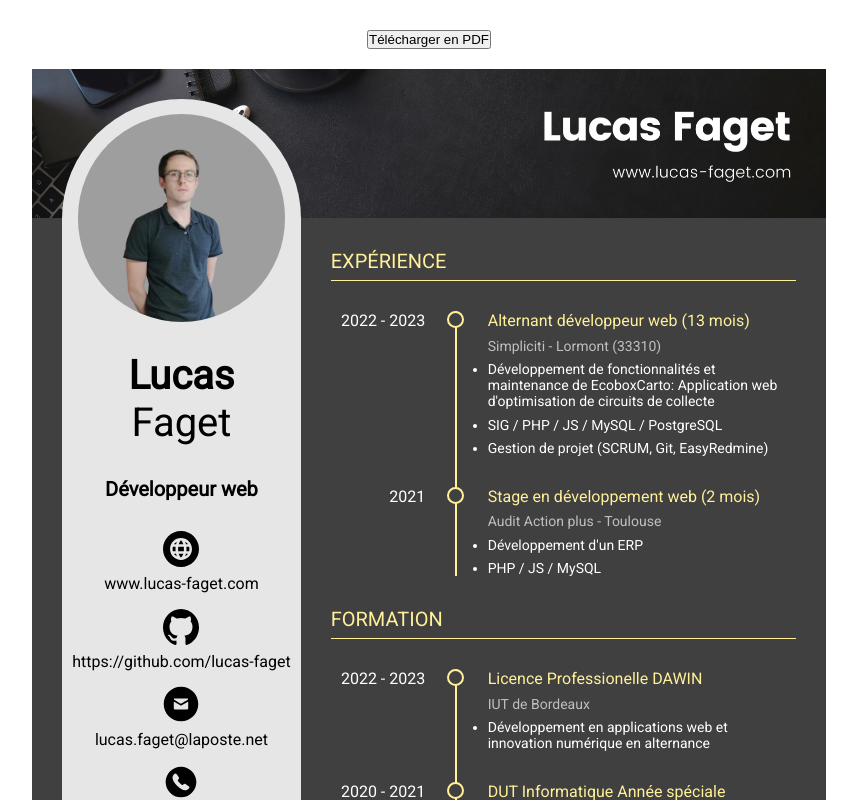
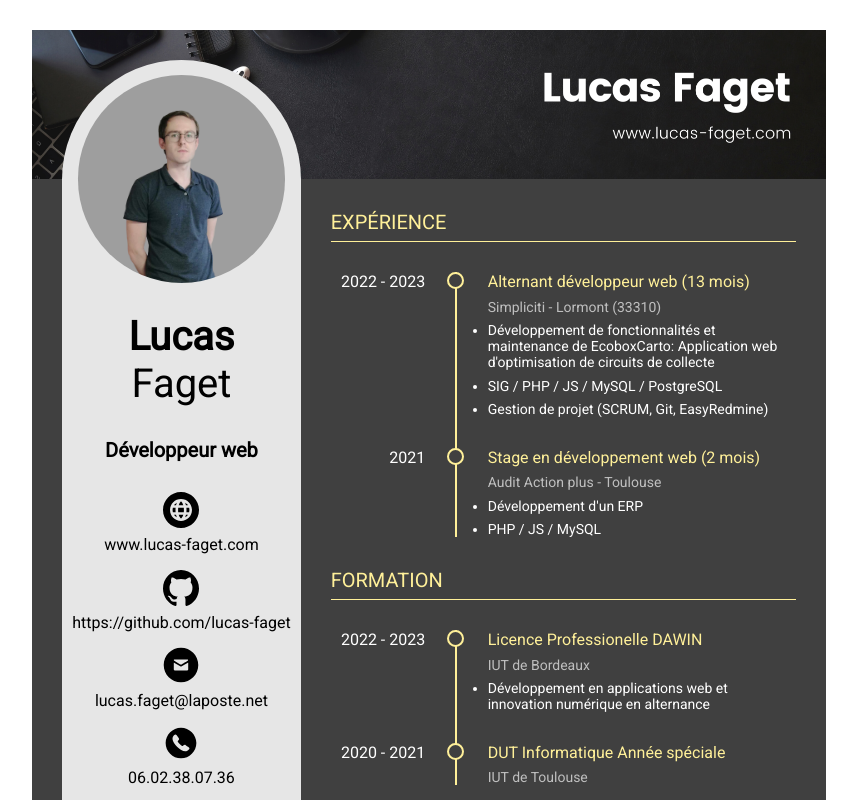
Before and after one commit to lucas-faget/svelte-cv, a Svelte app: page / in a window 1280 px wide. Shown: the top 800 px of the page, without its empty margins (211-1068 px from the left). Built offline with nearby package versions, Linux system fonts and the light colour scheme.

Commit message:
Remove html2pdf

```diff
--- a/package.json
+++ b/package.json
@@ -17,8 +17,5 @@
     "tslib": "^2.6.0",
     "typescript": "^5.0.2",
     "vite": "^4.4.0"
-  },
-  "dependencies": {
-    "html2pdf.js": "^0.10.1"
   }
 }
--- a/src/App.svelte
+++ b/src/App.svelte
@@ -1,32 +1,16 @@
 <script lang="ts">
     import './app.css';
     import jsonData from './data.json';
-    import html2pdf from 'html2pdf.js';
 
     const ASSETS_FLAG = "/flag/";
     const ASSETS_ICON = "/icon/";
     const ASSETS_LOGO = "/logo/";
-
-    function generatePDF() {
-        const content: HTMLElement = document.querySelector('#cv') as HTMLElement;
-        const opt = {
-            margin:       0,
-            filename:     jsonData.fileName + '.pdf',
-            image:        { type: 'jpeg', quality: 0.98 },
-            html2canvas:  { scale: 2 },
-            jsPDF:        { unit: 'mm', format: 'a4', orientation: 'portrait' }
-        };
-
-        html2pdf().set(opt).from(content).save();
-    }
 
     $: pictureBackground = `background: url("/${jsonData.profileImage}"); background-size: cover;`;
     $: bannerBackground = `background: url("/${jsonData.bannerImage}"); background-size: cover; background-position: center 50%;`;
 </script>
 
 <main>
-    <button on:click={generatePDF}>Télécharger en PDF</button>
-
     {#if jsonData}
         <div id="cv">
             <div class="aside">
@@ -190,10 +174,22 @@
     #cv {
         position: relative;
         width: 210mm;
-        height: 296.8mm;
+        height: 297mm;
         display: flex;
         flex-direction: column;
         font-family: 'Roboto';
+    }
+
+    @media print {
+        #cv {
+            position: absolute;
+            left: 0;
+            top: 0;
+        }
+        @page {
+            size: A4;
+            margin: 0;
+        }
     }
 
     .aside {
```
Also changed, not shown: 1 other file (tests, documents, lock files or other folders).
